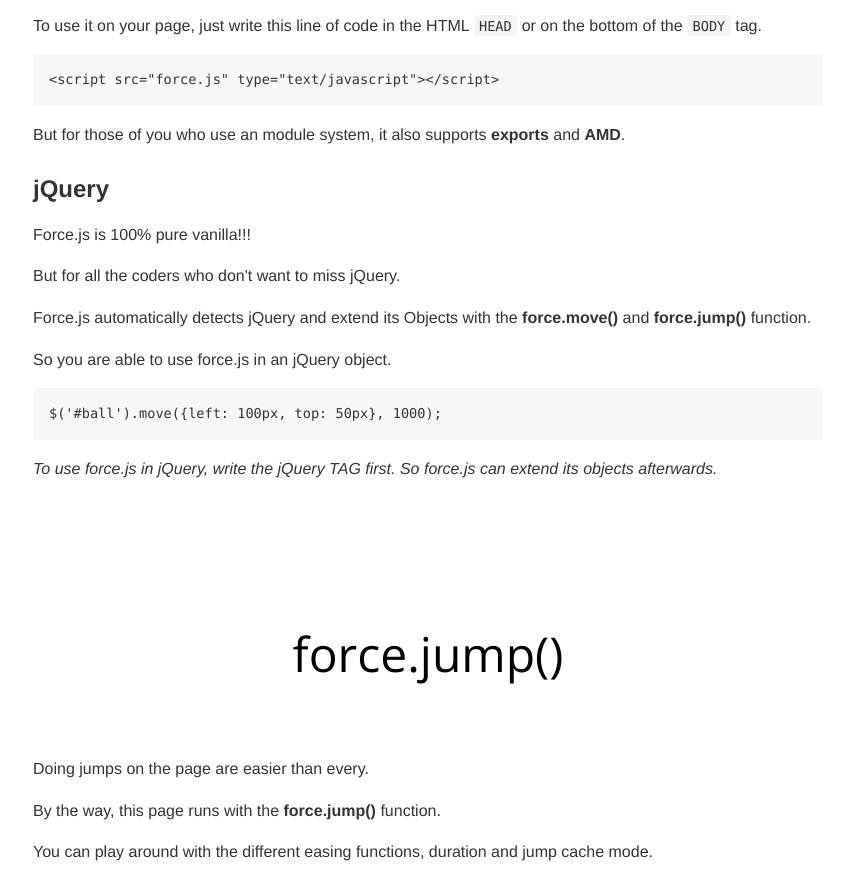
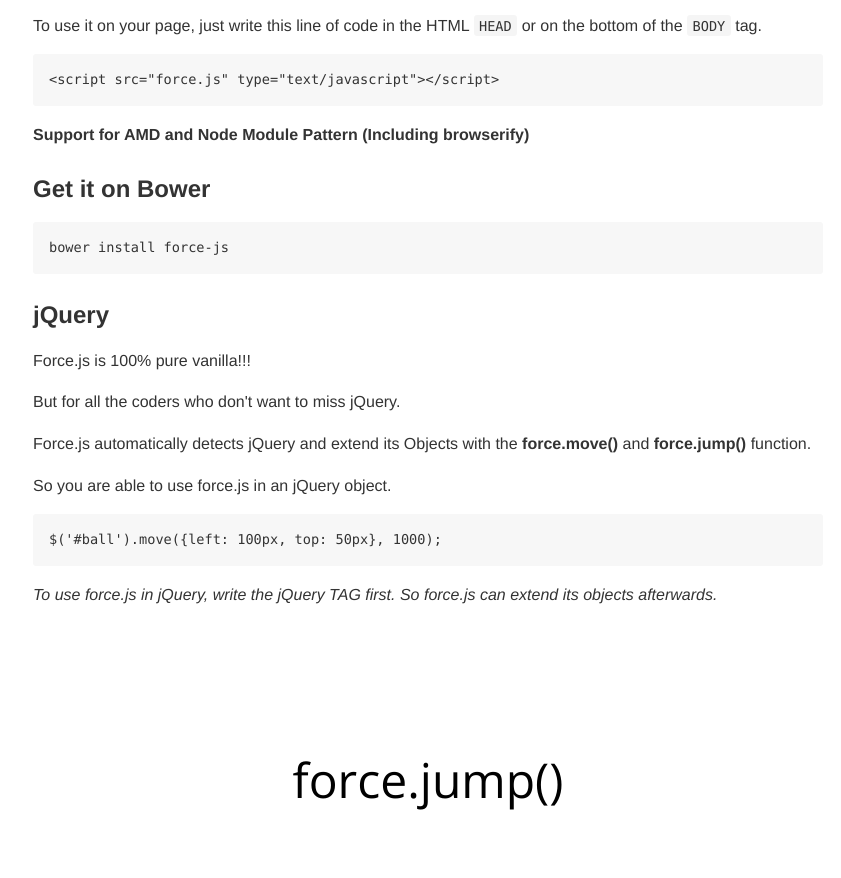
Before and after one commit to gravmatt/force-js, a website: page demo/index.html in a window 1280 px wide. Shown: the part 1134-2012 px from the top of the page, without its empty margins (212-1053 px from the left). Drawn offline with nearby package versions, Linux system fonts and the light colour scheme.

Commit message:
now on bower.io

```diff
--- a/demo/index.html
+++ b/demo/index.html
@@ -6,7 +6,7 @@
 		<title>Force.js</title>
 	</head>
 	<body>
-		<a href="https://github.com/gravmatt"><img style="position: absolute; top: 0; right: 0; border: 0;" src="https://camo.githubusercontent.com/38ef81f8aca64bb9a64448d0d70f1308ef5341ab/68747470733a2f2f73332e616d617a6f6e6177732e636f6d2f6769746875622f726962626f6e732f666f726b6d655f72696768745f6461726b626c75655f3132313632312e706e67" alt="Fork me on GitHub" data-canonical-src="https://s3.amazonaws.com/github/ribbons/forkme_right_darkblue_121621.png"></a>
+		<a href="https://github.com/gravmatt/force-js"><img style="position: absolute; top: 0; right: 0; border: 0;" src="https://camo.githubusercontent.com/38ef81f8aca64bb9a64448d0d70f1308ef5341ab/68747470733a2f2f73332e616d617a6f6e6177732e636f6d2f6769746875622f726962626f6e732f666f726b6d655f72696768745f6461726b626c75655f3132313632312e706e67" alt="Fork me on GitHub" data-canonical-src="https://s3.amazonaws.com/github/ribbons/forkme_right_darkblue_121621.png"></a>
     <div id="header">
       <div id="banner">
 				<div class="title">
@@ -51,7 +51,10 @@
 <p>Force.js support even older browser version with no transition support.</p>
 <p>To use it on your page, just write this line of code in the HTML <code>HEAD</code> or on the bottom of the <code>BODY</code> tag.</p>
 <pre><code>&lt;script src=&quot;force.js&quot; type=&quot;text/javascript&quot;&gt;&lt;/script&gt;
-</code></pre><p>But for those of you who use an module system, it also supports <strong>exports</strong> and <strong>AMD</strong>.</p>
+</code></pre><p><strong>Support for AMD and Node Module Pattern (Including browserify)</strong></p>
+<h3 >Get it on Bower</h3>
+<pre><code>bower install force-js
+</code></pre>
 <h3 >jQuery</h3>
 <p>Force.js is 100% pure vanilla!!!</p>
 <p>But for all the coders who don&#39;t want to miss jQuery.</p>
```
Also changed, not shown: README.md.
